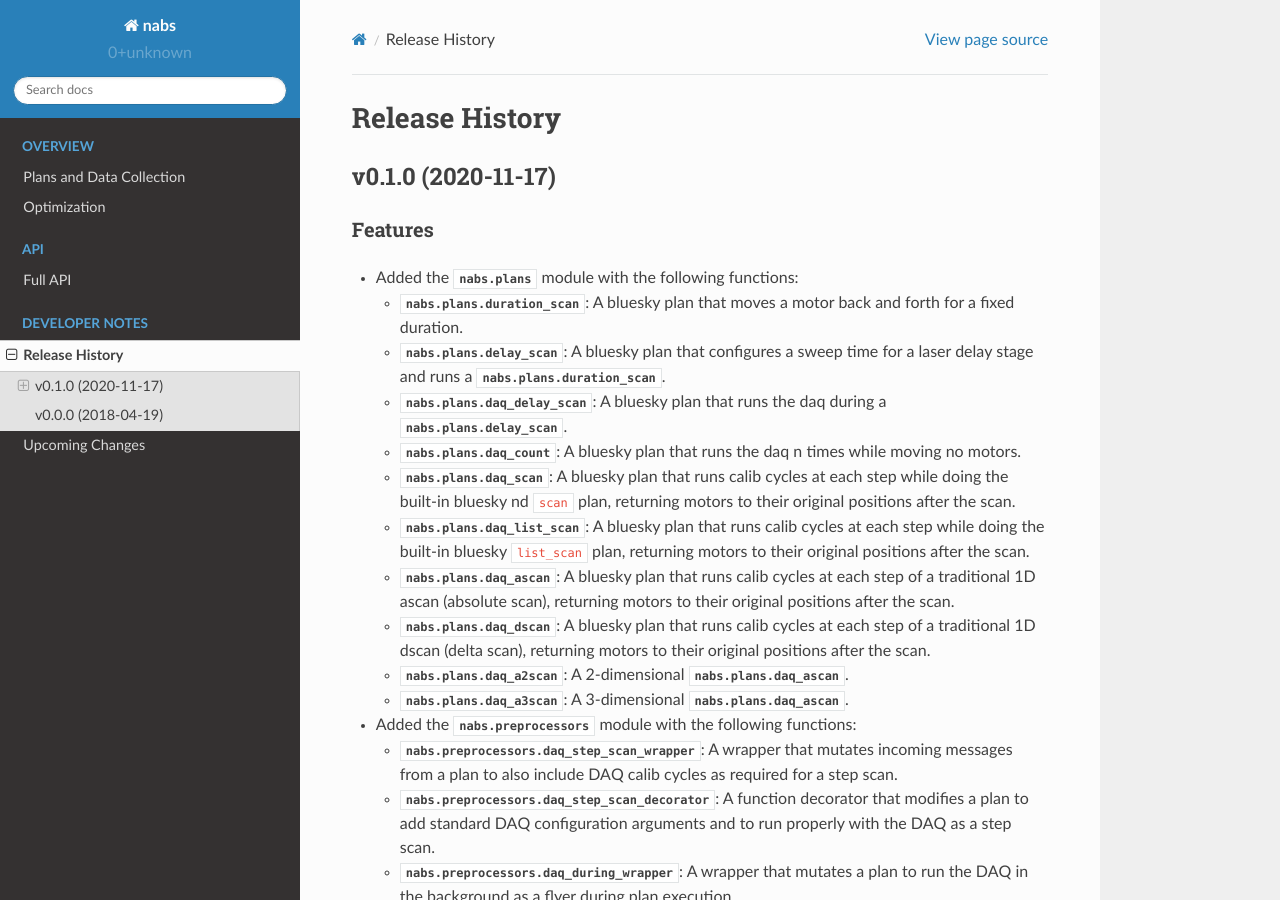
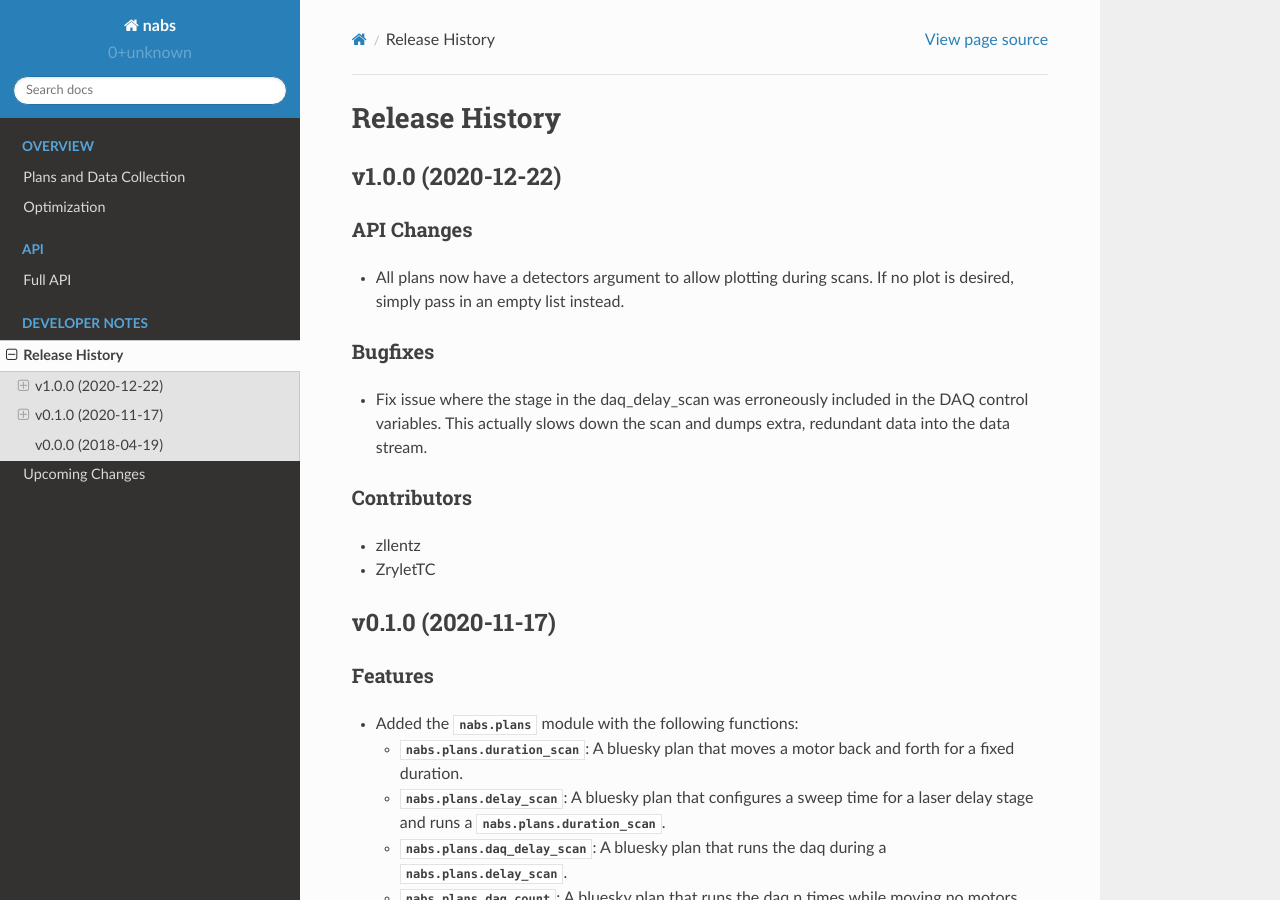
Before and after one commit to pcdshub/nabs, a Sphinx documentation site: the page built from docs/source/releases.rst, in a window 1280 px wide and 900 px high. Built offline with Sphinx 7.4.7 and the Read the Docs theme 2.0.0, drawn with Linux system fonts in a browser that asks for light colours.

Commit message:
DOC: release notes for end of year tag

```diff
--- a/docs/source/releases.rst
+++ b/docs/source/releases.rst
@@ -1,5 +1,25 @@
 Release History
 ###############
+
+
+v1.0.0 (2020-12-22)
+===================
+
+API Changes
+-----------
+- All plans now have a detectors argument to allow plotting during scans.
+  If no plot is desired, simply pass in an empty list instead.
+
+Bugfixes
+--------
+- Fix issue where the stage in the daq_delay_scan was erroneously included
+  in the DAQ control variables. This actually slows down the scan and dumps
+  extra, redundant data into the data stream.
+
+Contributors
+------------
+- zllentz
+- ZryletTC
 
 
 v0.1.0 (2020-11-17)
```
Also changed, not shown: docs/source/upcoming_release_notes/29-delay-controls.rst (deleted, +0 -24 lines), docs/source/upcoming_release_notes/32-Add_detectors_argument_to_all_plans.rst (deleted, +0 -23 lines).
